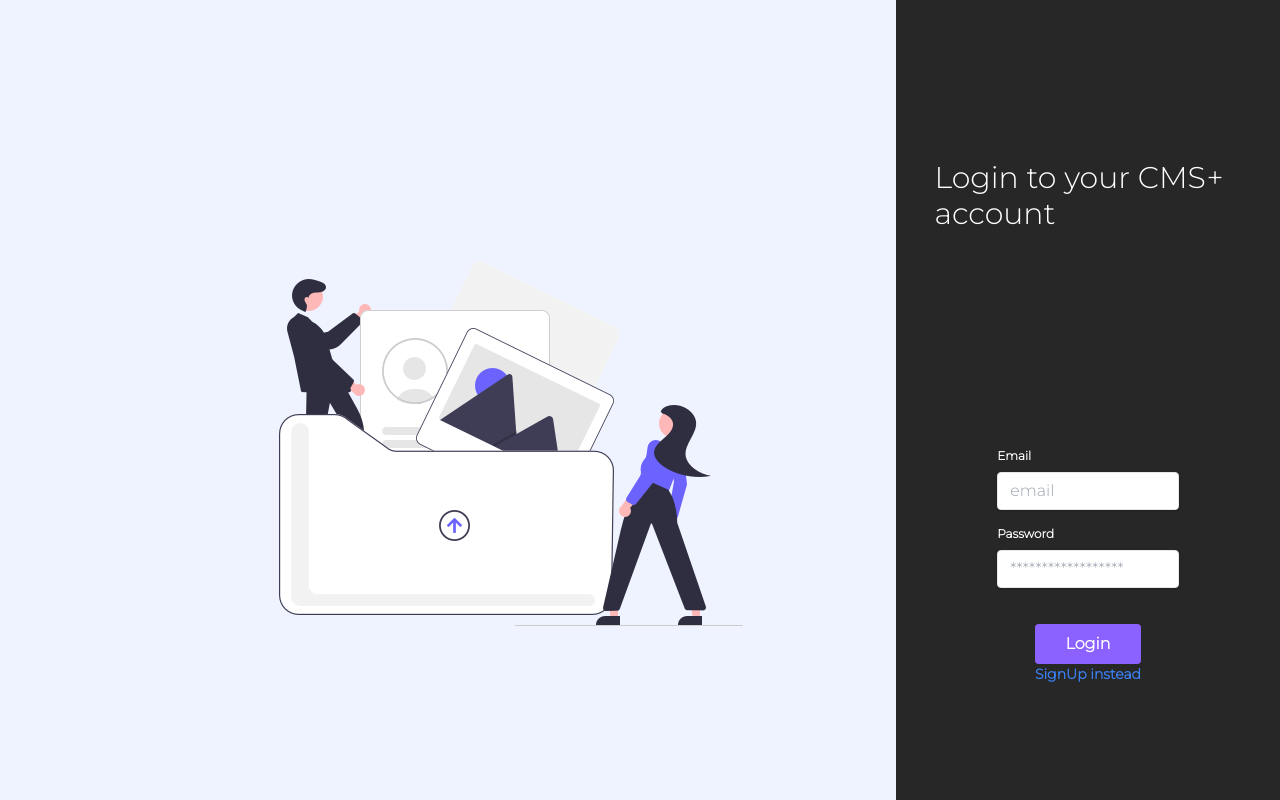
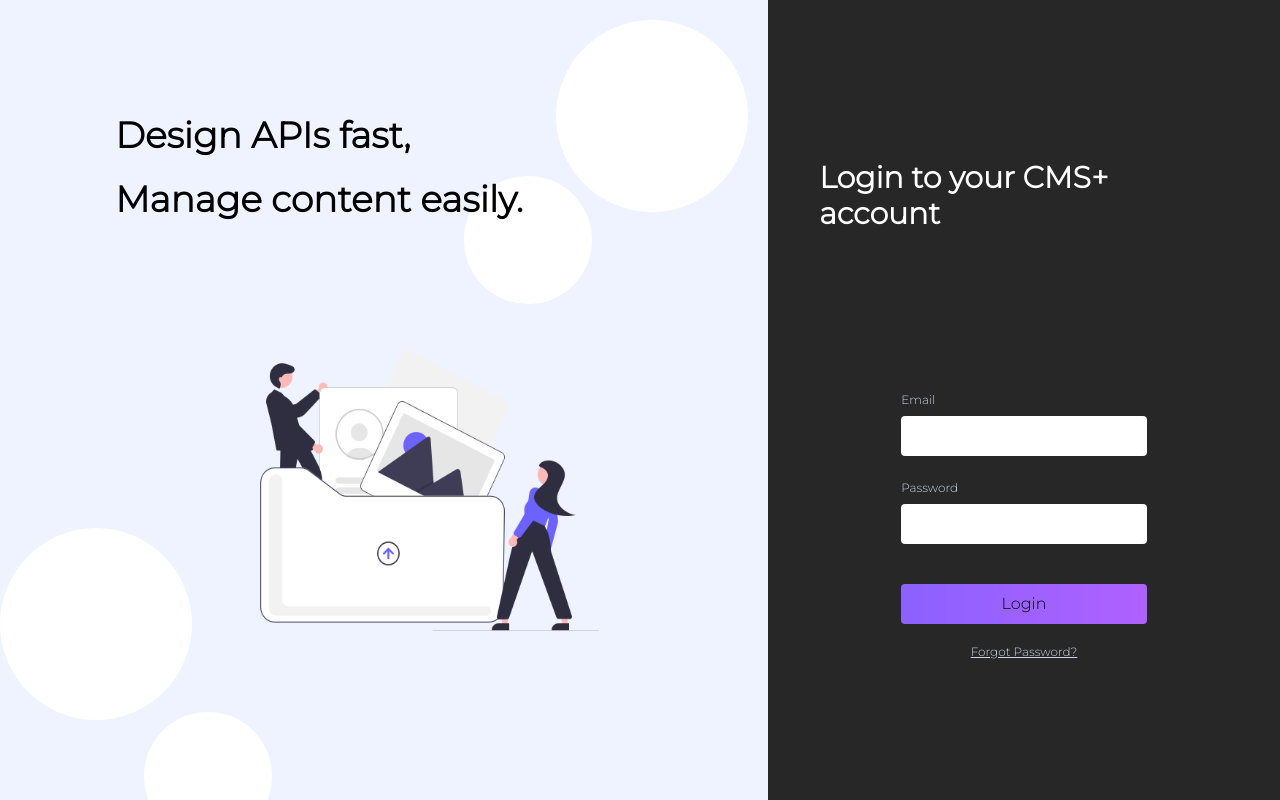
Before and after one commit to Sukhacoder02/frontend-dday, a React (Create React App) app: page /login in a window 1280 px wide. Built offline with nearby package versions, Linux system fonts and the light colour scheme; the HTML template or start-up script is replaced by a standard one.

Commit message:
(chore): remove custom css to use tailwind

```diff
--- a/src/pages/LoginPage/LoginPage.css
+++ /dev/null
@@ -1,52 +0,0 @@
-.loginPage {
-  display: flex;
-  flex-direction: row;
-  align-items: center;
-  justify-content: center;
-  height: 100%;
-  width: 100%;
-}
-.image {
-  width: 70%;
-  background-color: #eff3ff;
-  height: 100%;
-  display: flex;
-  align-items: center;
-  justify-content: center;
-}
-.container {
-  width: 30%;
-  display: flex;
-  flex-direction: column;
-  background-color: #272727;
-  height: 100%;
-  align-items: center;
-  justify-content: center;
-}
-.subcontainer {
-  display: flex;
-  flex-direction: column;
-  gap: 40%;
-  align-items: center;
-  height: 60%;
-  width: 80%;
-}
-.login {
-  height: 40%;
-  width: 80%;
-}
-form {
-  display: flex;
-  flex-direction: column;
-  align-items: center;
-  justify-content: center;
-}
-.input {
-  display: flex;
-  flex-direction: column;
-  align-items: center;
-  justify-content: center;
-}
-.login-button {
-  background-color: #8b61ff;
-}
--- a/src/pages/LoginPage/index.tsx
+++ b/src/pages/LoginPage/index.tsx
@@ -1,10 +1,8 @@
 import * as React from 'react';
-import './LoginPage.css';
 import loginImage from '../../assets/login-image/undraw-upload-re-pasx.png';
 import makeRequest from '../../utils/MakeRequest';
 import { login, signup } from '../../services/auth.service';
 import { useNavigate } from 'react-router-dom';
-import { log } from 'console';
 
 interface LoginPageProps {
   title: string;
@@ -17,9 +15,7 @@ const LoginPage: React.FC<LoginPageProps> = (props: LoginPageProps): JSX.Element
   const navigate = useNavigate();
 
   const handleFormSubmit = async (e: any) => {
-    console.log('in form submit');
     e.preventDefault();
-
     if (email && password) {
       if (props.login) {
         await login(email, password);
@@ -34,58 +30,46 @@ const LoginPage: React.FC<LoginPageProps> = (props: LoginPageProps): JSX.Element
   };
 
   return (
-    <div className="loginPage">
-      <div className="image">
+    <div className="flex flex-row items-center justify-center h-full w-full">
+      <div className="bg-[#eff3ff] h-full w-3/5 flex items-center flex-col justify-center relative overflow-hidden">
+        <div className="h-full w-full p-[15%] flex flex-col justify-center">
+          <div className="h-1/5">
+            <div className="fixed z-50">
+              <h1 className="text-4xl font-black ">Design APIs fast,</h1>
+              <br />
+              <h1 className="text-4xl font-black ">Manage content easily.</h1>
+            </div>
+          </div>
+          <div className="p-[10%] flex justify-center z-50 h-4/5">
             <img src={loginImage} alt="CMS image" />
           </div>
-      <div className="container">
-        <div className="subcontainer">
+        </div>
+        <div className="rounded-full bg-white h-48 w-48 absolute top-5 right-5"></div>
+        <div className="rounded-full bg-white h-32 w-32 absolute top-44 right-44"></div>
+        <div className="rounded-full bg-white h-48 w-48 absolute bottom-20 left-0"></div>
+        <div className="rounded-full bg-white h-32 w-32 absolute -bottom-10 left-36"></div>
+      </div>
+      <div className="flex flex-col justify-center items-center h-full w-2/5 bg-[#272727]">
+        <div className="flex flex-col items-center h-3/5 w-4/5 gap-40">
           <div className="heading">
-            <h1 className="text-3xl text-white">{props.title}</h1>
+            <h1 className="text-3xl text-white font-black">{props.title}</h1>
           </div>
-          <div className="login">
-            <form className=" rounded px-8 pt-6 pb-8 mb-4" onSubmit={handleFormSubmit}>
-              <div className="mb-4">
-                <label className="block text-white text-xs font-bold mb-2" htmlFor="username">
+          <div className="input-form w-full">
+            <form onSubmit={handleFormSubmit} className="flex flex-col items-center justfiy-center">
+              <label htmlFor="" className="text-slate-300 justify-self-start text-xs w-3/5">
                 Email
               </label>
-                <input
-                  className="shadow appearance-none border rounded w-full py-2 px-3 text-gray-700 leading-tight focus:outline-none focus:shadow-outline"
-                  id="username"
-                  type="text"
-                  placeholder="email"
-                  onChange={e => {
-                    setEmail(e.target.value);
-                  }}
-                />
-              </div>
-              <div className="mb-6">
-                <label className="block text-white text-xs font-bold mb-2" htmlFor="password">
+              <input type="text" className=" h-10 pl-2  pr-2 rounded mb-6 w-3/5 mt-2" />
+              <label htmlFor="" className="text-slate-300 text-xs w-3/5">
                 Password
               </label>
-                <input
-                  className="shadow appearance-none border  rounded w-full py-2 px-3 text-gray-700 mb-3 leading-tight focus:outline-none focus:shadow-outline"
-                  id="password"
-                  type="password"
-                  placeholder="******************"
-                  onChange={e => {
-                    setPassword(e.target.value);
-                  }}
-                />
-                {/* <p className="text-red-500 text-xs italic">Please choose a password.</p> */}
-              </div>
-              <div className="flex flex-col items-center justify-between">
-                <button
-                  className="login-button hover:bg-blue-700 w-full text-white font-bold py-2 px-4 rounded focus:outline-none focus:shadow-outline"
-                  type="submit">
+              <input type="password" className=" h-10 pl-2 pr-2 rounded mb-10 w-3/5 mt-2" />
+              <button type="submit" className="bg-gradient-to-r from-[#8b61ff] to-[#af61ff] w-3/5  h-10 rounded ">
                 {props.buttonText}
               </button>
-                <a
-                  className="inline-block align-baseline font-bold text-sm text-blue-500 hover:text-blue-800"
-                  href="/signup">
-                  {props.login && 'SignUp instead'}
+              <a href="#" className="text-slate-300 text-xs mt-5 underline">
+                Forgot Password?
               </a>
-              </div>
             </form>
           </div>
         </div>
```
Lines whose indentation alone changed are shown as unchanged.
